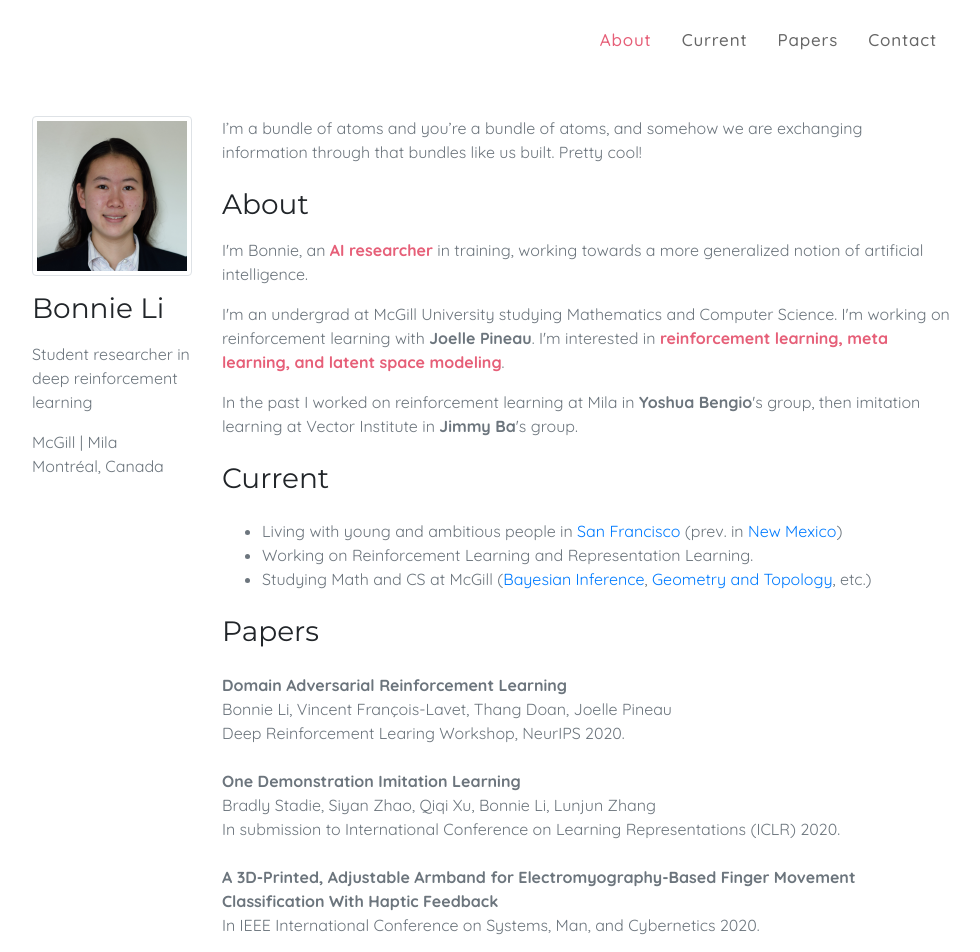
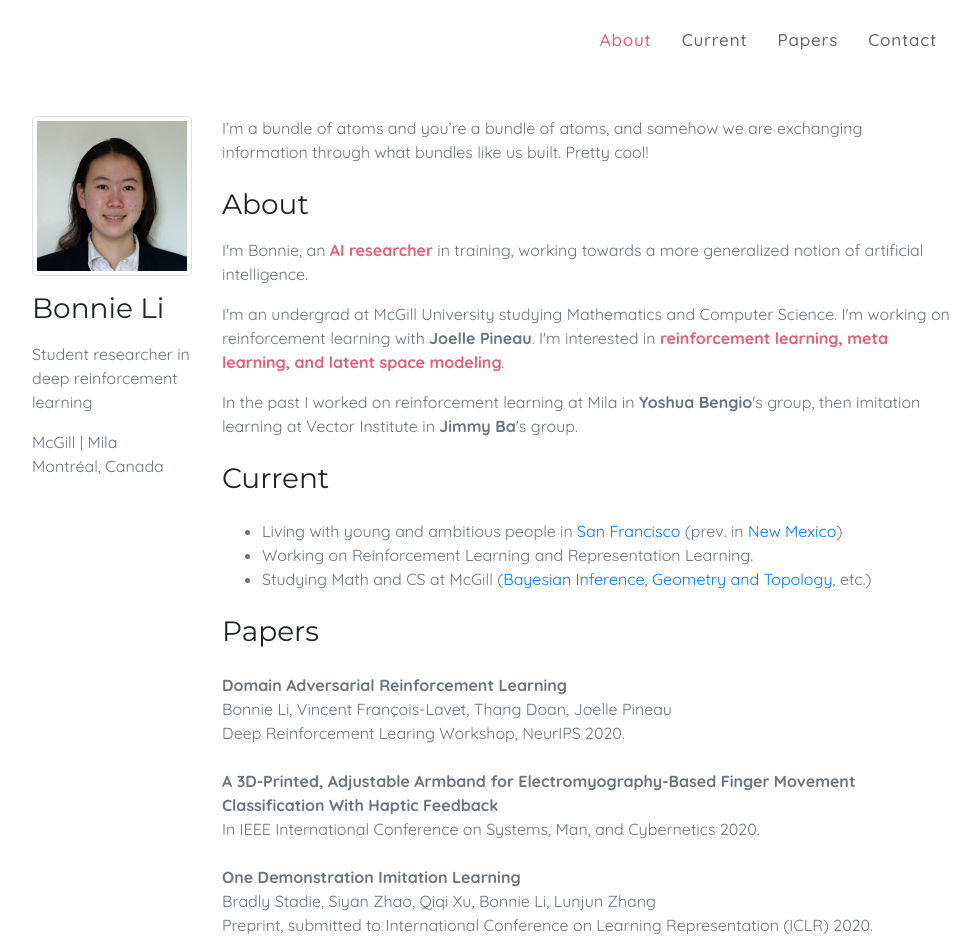
Before and after one commit to bonniesjli/bonniesjli.github.io, a plain HTML site: page index.html in a window 1280 px wide. Shown: the top 952 px of the page, without its empty margins (243-1223 px from the left). Drawn offline with Linux system fonts and the light colour scheme.

Commit message:
fix typo

```diff
--- a/index.html
+++ b/index.html
@@ -81,19 +81,10 @@
         <section class="section">
             <div class="container">
                 <div class="row">
-                    <!-- <div class="col-lg-6">
-                        <div class="mt-3">
-                            <img src="images/about.jpg" alt="" class="img-fluid mx-auto d-block img-thumbnail">
-                        </div>
-                    </div> -->
                     <div class="col-lg-2">
                     </div>
 
                     <div class="col-lg-2">
-                        <!-- <div class="text-center services-boxes rounded p-4 mt-4">
-                            <div class="services-boxes-icon">
-                                <i class="mbri-growing-chart text-custom display-4"></i>
-                            </div> -->
 
                             <div class="mt-3">
                                 <img src="images/about4.png" alt="" class="img-fluid mx-auto d-block img-thumbnail" width="200" height="200">
@@ -106,13 +97,6 @@
                             <div class="mt-3">
                                 <p class="text-muted mx-auto section-subtitle mt-3">Student researcher in deep reinforcement learning </p>
                                 <p class="text-muted mx-auto section-subtitle mt-3">McGill | Mila<br> Montr&#233;al, Canada</p>
-                                <!-- <p> McGill <br>
-                                Montreal, Canada</p> -->
-                                <!-- <ul>
-                                <li class="text-muted">RL research @ MILA</li>
-                                <li class="text-muted">Math & CS @ McGill</li>
-                                <li class="text-muted">Montreal, Canada</li>
-                                </ul> -->
 
 
                             </div>
@@ -141,7 +125,7 @@
                           <section class="mt-3">
                             <p class="text-muted mt-3">
                               I’m a bundle of atoms and you’re a bundle of atoms,
-                              and somehow we are exchanging information through that bundles like us built. Pretty cool!
+                              and somehow we are exchanging information through what bundles like us built. Pretty cool!
               							</p>
                           </section>
 
@@ -186,18 +170,17 @@
                           </p>
 
                           <p class="text-muted mt-4">
-                          <a href="papers/One Demonstration Imitation Learning.pdf" target="_blank" class="text-muted mx-auto section-subtitle mt-3">
-                            <span class="font-weight-bold">One Demonstration Imitation Learning</span></a> <br>
-                            Bradly Stadie, Siyan Zhao, Qiqi Xu, Bonnie Li, Lunjun Zhang <br>
-                            In submission to International Conference on Learning Representations (ICLR) 2020.
-                          </p>
-
-                          <p class="text-muted mt-4">
                           <a href="https://ieeexplore.ieee.org/document/9283117" target="_blank" class="text-muted mx-auto section-subtitle mt-3">
                             <span class="font-weight-bold">  A 3D-Printed, Adjustable Armband for Electromyography-Based Finger Movement Classification With Haptic Feedback</span></a><br>
                             In IEEE International Conference on Systems, Man, and Cybernetics 2020.
                           </p>
 
+                          <p class="text-muted mt-4">
+                          <a href="papers/One Demonstration Imitation Learning.pdf" target="_blank" class="text-muted mx-auto section-subtitle mt-3">
+                            <span class="font-weight-bold">One Demonstration Imitation Learning</span></a> <br>
+                            Bradly Stadie, Siyan Zhao, Qiqi Xu, Bonnie Li, Lunjun Zhang <br>
+                            Preprint, submitted to International Conference on Learning Representation (ICLR) 2020.
+                          </p>
                         </section>
 
 
```
